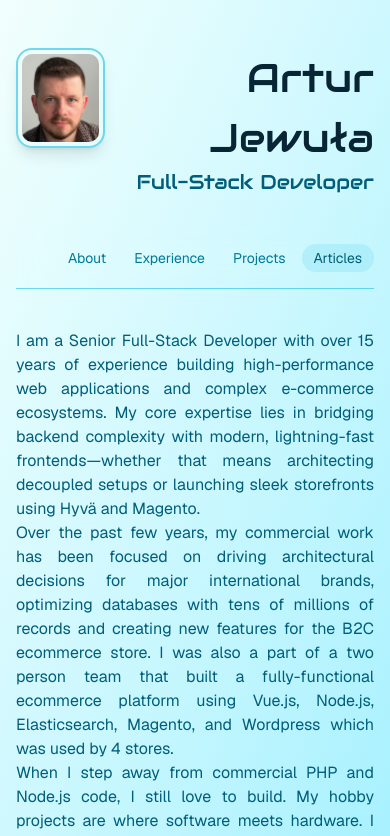
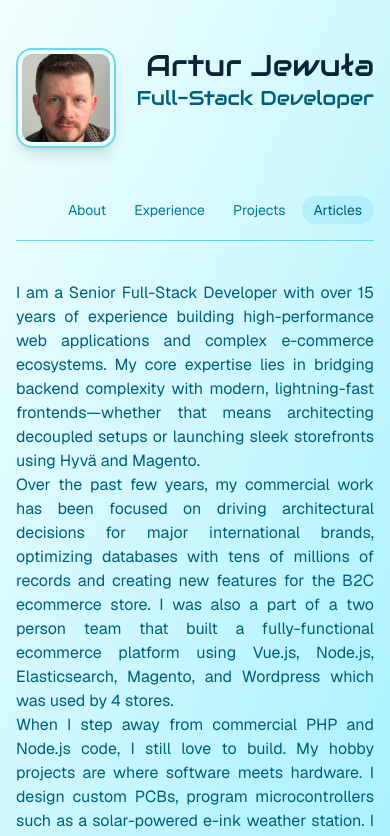
Before and after one commit to Zefiryn/homepage, a Next.js app: page / in a window 390 px wide. Shown: the top 836 px of the page. Built offline with nearby package versions, Linux system fonts and the light colour scheme.

Commit message:
Update text size on mobile

```diff
--- a/app/layout.tsx
+++ b/app/layout.tsx
@@ -44,10 +44,8 @@ export default async function RootLayout({
         <NextIntlClientProvider messages={messages}>
           <div className="flex flex-col flex-1 items-center justify-center font-sans">
             <main className="flex flex-1 w-full flex-col items-center justify-start pb-16 lg:pb-32 sm:items-start">
-              <header className="max-w-4xl m-auto pt-12 pb-8 text-right w-full text-[2.5rem] font-audiowide flex flex-row justify-between">
-                <div
-                    className="h-25"
-                >
+              <header className="max-w-4xl m-auto pt-12 pb-8 text-right w-full text-3xl md:text-[2.5rem] font-audiowide flex flex-row justify-between">
+                <div className="h-25">
                   <Image
                       src="/images/artur.jpg"
                       alt="Artur"
```
